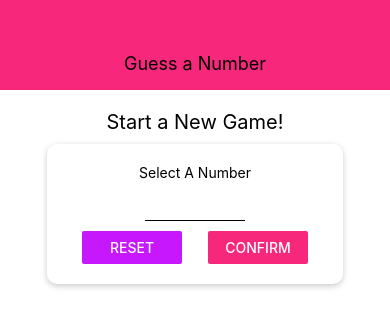
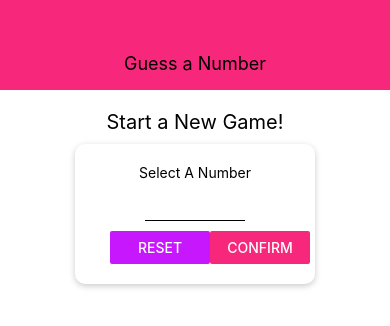
Before and after one commit to linzhishui/RN-practice, a React Native app in the folder 04-guess-a-number/: screen / in a window 390 px wide. Shown: the top 326 px of the page. Built offline with nearby package versions, Linux system fonts and the light colour scheme.

Commit message:
04 去掉多余的react引用，主js添加布局设置

```diff
--- a/04-guess-a-number/App.js
+++ b/04-guess-a-number/App.js
@@ -1,5 +1,5 @@
-import React, { useState } from 'react';
-import { StyleSheet, Text, View } from 'react-native';
+import { useState } from 'react';
+import { StyleSheet, View } from 'react-native';
 
 import Header from './components/Header';
 import StartGameScreen from './screens/StartGameScreen';
@@ -33,7 +33,7 @@ export default function App() {
   }
 
   return (
-    <View>
+    <View style={styles.container}>
       <Header title="Guess a Number" />
       {content}
     </View>
@@ -45,6 +45,6 @@ const styles = StyleSheet.create({
     flex: 1,
     backgroundColor: '#fff',
     alignItems: 'center',
-    justifyContent: 'center',
+    justifyContent: 'flex-start',
   },
 });
--- a/04-guess-a-number/components/Card.js
+++ b/04-guess-a-number/components/Card.js
@@ -1,4 +1,3 @@
-import React from 'react';
 import { View, Text, StyleSheet } from 'react-native';
 
 const Card = (props) => {
--- a/04-guess-a-number/components/Header.js
+++ b/04-guess-a-number/components/Header.js
@@ -1,4 +1,3 @@
-import React from 'react';
 import { View, Text, StyleSheet } from 'react-native';
 
 import Colors from '../constants/Colors';
--- a/04-guess-a-number/components/Input.js
+++ b/04-guess-a-number/components/Input.js
@@ -1,4 +1,3 @@
-import React from 'react';
 import { TextInput, StyleSheet } from 'react-native';
 
 const Input = (props) => {
--- a/04-guess-a-number/components/MainButton.js
+++ b/04-guess-a-number/components/MainButton.js
@@ -1,5 +1,4 @@
-import React from 'react';
-import { Button, StyleSheet, Text, TouchableOpacity, View } from 'react-native';
+import { StyleSheet, Text, TouchableOpacity, View } from 'react-native';
 
 import Colors from '../constants/Colors';
 
--- a/04-guess-a-number/components/NumberContainer.js
+++ b/04-guess-a-number/components/NumberContainer.js
@@ -1,4 +1,3 @@
-import React from 'react';
 import { View, Text, StyleSheet } from 'react-native';
 
 import Colors from '../constants/Colors';
--- a/04-guess-a-number/screens/GameOverScreen.js
+++ b/04-guess-a-number/screens/GameOverScreen.js
@@ -1,4 +1,3 @@
-import React from 'react';
 import { Image, StyleSheet, Text, View } from 'react-native';
 
 import MainButton from '../components/MainButton';
@@ -24,7 +23,7 @@ const GameOverScreen = (props) => {
 
 const styles = StyleSheet.create({
   screen: {
-    height: 500,
+    flex: 1,
     justifyContent: 'center',
     alignItems: 'center',
   },
--- a/04-guess-a-number/screens/GameScreen.js
+++ b/04-guess-a-number/screens/GameScreen.js
@@ -1,4 +1,4 @@
-import React, { useState, useRef, useEffect } from 'react';
+import { useState, useRef, useEffect } from 'react';
 import { View, Text, StyleSheet, Alert, ScrollView, FlatList } from 'react-native';
 import { Ionicons } from '@expo/vector-icons';
 
--- a/04-guess-a-number/screens/StartGameScreen.js
+++ b/04-guess-a-number/screens/StartGameScreen.js
@@ -1,4 +1,4 @@
-import React, { useState } from 'react';
+import { useState } from 'react';
 import { View, Text, StyleSheet, Button, TouchableWithoutFeedback, Keyboard, Alert } from 'react-native';
 
 import Card from '../components/Card';
```
